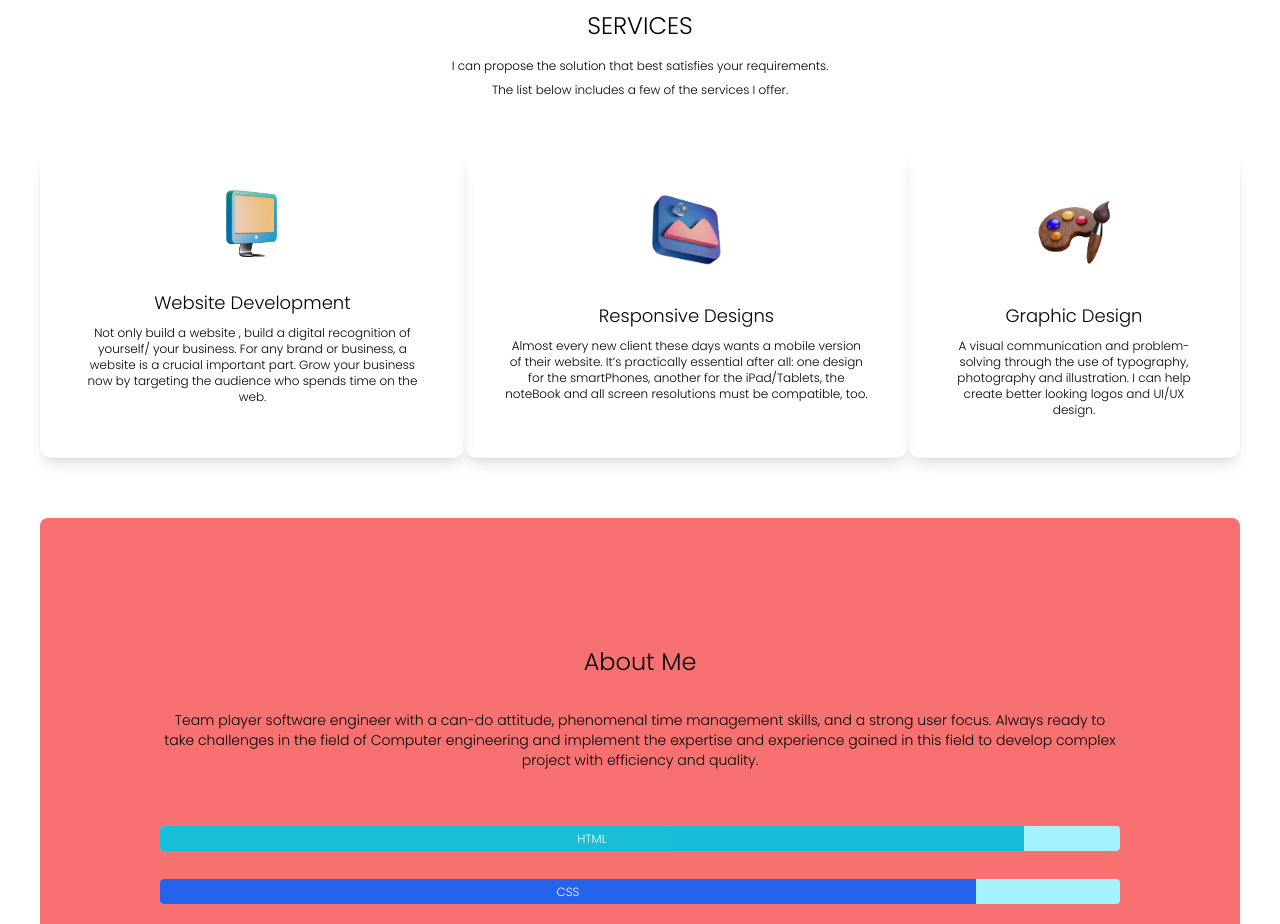
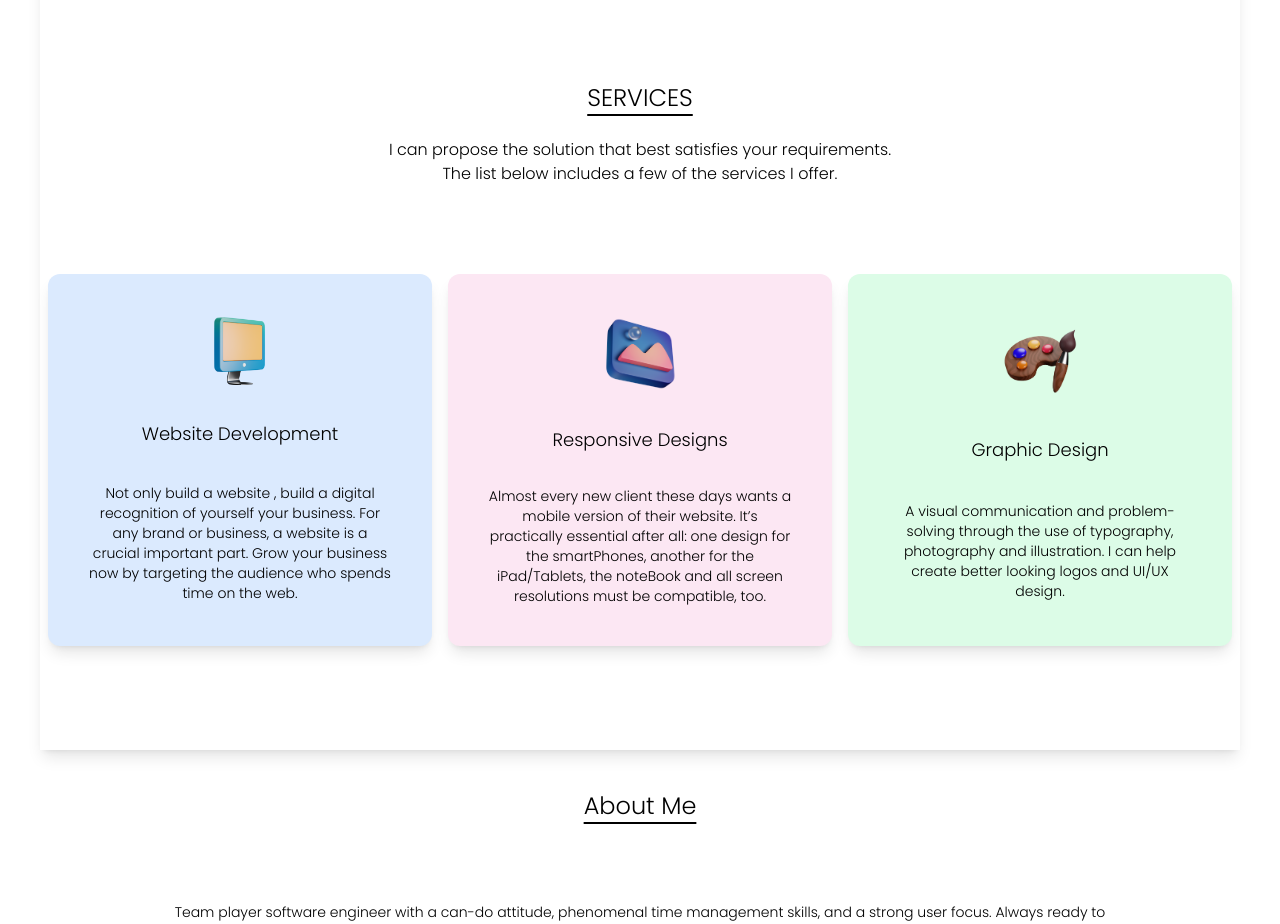
Before and after one commit to mridulgelal/react-portfolio, a React (Create React App) app: page / in a window 1280 px wide. Shown: the part 820-1744 px from the top of the page. Built offline with nearby package versions, Linux system fonts and the light colour scheme; the HTML template or start-up script is replaced by a standard one.

Commit message:
modified for 100% zoom

```diff
--- a/src/components/About.js
+++ b/src/components/About.js
@@ -2,9 +2,9 @@ const About = () => {
   return (
     <div
       id="about"
-      className="  flex flex-col justify-between items-center  rounded-lg  min-h-[90vh] bg-red-400 "
+      className="  flex flex-col justify-around items-center  rounded-lg  min-h-[90vh] "
     >
-      <h2 className="text-2xl mt-32">About Me</h2>
+      <h2 className="text-2xl underline underline-offset-8  ">About Me</h2>
       <div id="skills" className=" w-[80%] flex flex-col gap-4 ">
         <h4 className="text-center mb-10 text-sm">
           Team player software engineer with a can-do attitude, phenomenal time
--- a/src/components/Education.js
+++ b/src/components/Education.js
@@ -3,7 +3,9 @@ import book from '../assets/book.png';
 const Education = () => {
   return (
     <div className=" text-black shadow-lg rounded-lg min-h-[80vh] py-10  mt-20 ">
-      <h2 className="text-center p-5 text-2xl mb-20">EDUCATION</h2>
+      <h2 className="text-center p-5 text-2xl mb-20 underline underline-offset-8 ">
+        EDUCATION
+      </h2>
       <div className="flex flex-wrap justify-between px-20 ">
         <ol class="relative border-l border-gray-200  flex flex-col ">
           <li class="mb-10 ml-6">
--- a/src/components/Hero.js
+++ b/src/components/Hero.js
@@ -24,7 +24,7 @@ const Hero = () => {
     visible: { opacity: 1, y: 0 },
   };
   return (
-    <div className=" text-center mt-2  " id="hero">
+    <div className=" text-center mt-20 " id="hero">
       <h2 className=" py-2 mt-1 pt-10 text-teal-600 font-medium  text-3xl">
         Mridul Gelal
       </h2>
@@ -111,9 +111,9 @@ const Hero = () => {
           delay: 0.5,
           ease: [0, 0.71, 0.2, 1.01],
         }}
-        className=" relative mx-auto bg-gradient-to-b from-teal-500 rounded-full h-80 w-80  overflow-auto "
+        className=" relative mx-auto bg-gradient-to-b from-teal-500 rounded-full h-80 w-80   overflow-auto "
       >
-        <img src={deved} alt="mree" className="object-cover h-80 z-0 " />
+        <img src={deved} alt="mree" className="object-cover h-80 z-0  " />
       </motion.div>
       <div className="flex justify-center items-center text-center mt-5">
         <div className=" flex justify-evenly items-center bg-gradient-to-t bg-cyan-500 h-8 w-20  rounded-2xl  animate-bounce hover:cursor-pointer">
--- a/src/components/Services.js
+++ b/src/components/Services.js
@@ -5,18 +5,19 @@ import { motion } from 'framer-motion';
 
 const Services = () => {
   return (
-    <section className=" pt-32 min-h-[80vh] " id="services">
-      <div>
-        <h3 className="text-2xl  py-1 text-center uppercase ">Services</h3>
-        <p className=" py-2  leading-6 text-xs text-center">
-          I can propose the solution that best satisfies your requirements.
-          <br />
-          The list below includes a few of the services I offer.
-        </p>
-      </div>
-      <div className="lg:flex lg:flex-row md:flex sm:flex-col justify-around  ">
+    <section className=" pt-32 min-h-[100vh] shadow-lg  " id="services">
+      <h3 className="text-2xl  py-1  mb-3 text-center uppercase underline underline-offset-8  ">
+        Services
+      </h3>
+      <p className=" py-2  leading-6 text-s text-center">
+        I can propose the solution that best satisfies your requirements.
+        <br />
+        The list below includes a few of the services I offer.
+      </p>
+
+      <div className="lg:flex lg:flex-row md:flex sm:flex-col justify-around py-20 ">
         <motion.div
-          className=" text-center shadow-lg p-10 rounded-xl my-10 text-xs "
+          className="text-center flex flex-col mx-auto p-10 gap-8 max-w-sm justify-evenly shadow-lg rounded-xl text-x bg-blue-100 "
           initial={{ opacity: 0, scale: 0.5 }}
           animate={{ opacity: 1, scale: 1 }}
           transition={{
@@ -39,11 +40,9 @@ const Services = () => {
             height={80}
             className="mx-auto"
           />
-          <h3 className="text-lg font-medium pt-8 pb-2 ">
-            Website Development
-          </h3>
-          <p>
-            Not only build a website , build a digital recognition of yourself/
+          <h3 className="text-lg font-medium  ">Website Development</h3>
+          <p className="max-w-lg text-sm">
+            Not only build a website , build a digital recognition of yourself
             your business. For any brand or business, a website is a crucial
             important part. Grow your business now by targeting the audience who
             spends time on the web.
@@ -51,6 +50,7 @@ const Services = () => {
         </motion.div>
 
         <motion.div
+          className=" text-center flex flex-col mx-auto p-10 gap-8 max-w-sm justify-evenly shadow-lg rounded-xl text-x bg-pink-100"
           initial={{ opacity: 0, scale: 0.5 }}
           animate={{ opacity: 1, scale: 1 }}
           transition={{
@@ -65,7 +65,6 @@ const Services = () => {
               restDelta: 0.001,
             },
           }}
-          className="  text-center shadow-lg p-10 rounded-xl my-10  text-xs"
         >
           <img
             src={design}
@@ -74,8 +73,8 @@ const Services = () => {
             height={80}
             className="mx-auto"
           />
-          <h3 className="text-lg font-medium pt-8 pb-2">Responsive Designs</h3>
-          <p>
+          <h3 className="text-lg font-medium ">Responsive Designs</h3>
+          <p className="max-w-lg text-sm">
             Almost every new client these days wants a mobile version of their
             website. It’s practically essential after all: one design for the
             smartPhones, another for the iPad/Tablets, the noteBook and all
@@ -84,6 +83,7 @@ const Services = () => {
         </motion.div>
 
         <motion.div
+          className=" text-center flex flex-col mx-auto p-10 max-w-sm gap-8 justify-evenly shadow-lg rounded-xl text-xs bg-green-100"
           initial={{ opacity: 0, scale: 0.5 }}
           animate={{ opacity: 1, scale: 1 }}
           transition={{
@@ -98,7 +98,6 @@ const Services = () => {
               restDelta: 0.001,
             },
           }}
-          className=" text-center shadow-lg p-10 rounded-xl my-10  text-xs"
         >
           <img
             src={paint}
@@ -107,8 +106,8 @@ const Services = () => {
             height={80}
             className="mx-auto"
           />
-          <h3 className="text-lg font-medium pt-8 pb-2">Graphic Design</h3>
-          <p>
+          <h3 className="text-lg font-medium ">Graphic Design</h3>
+          <p className="max-w-lg text-sm">
             A visual communication and problem-solving through the use of
             typography, photography and illustration. I can help create better
             looking logos and UI/UX design.
--- a/src/components/portfolio/Portfolio.js
+++ b/src/components/portfolio/Portfolio.js
@@ -78,8 +78,10 @@ const Portfolio = () => {
   return (
     <div id="portfolio">
       <div className="  w-full right-0  p-10 rounded-xl min-h-[90vh] text-center shadow-2xl pt-32">
-        <h2 className="text-2xl mb-2 uppercase">Projects</h2>
-        <div className=" flex gap-10 justify-center ">
+        <h2 className="text-2xl mb-10 uppercase underline underline-offset-8  ">
+          Projects
+        </h2>
+        <div className=" flex gap-10 justify-center text-s">
           <button onClick={handleCategoryChange} value="all">
             All
           </button>
```
